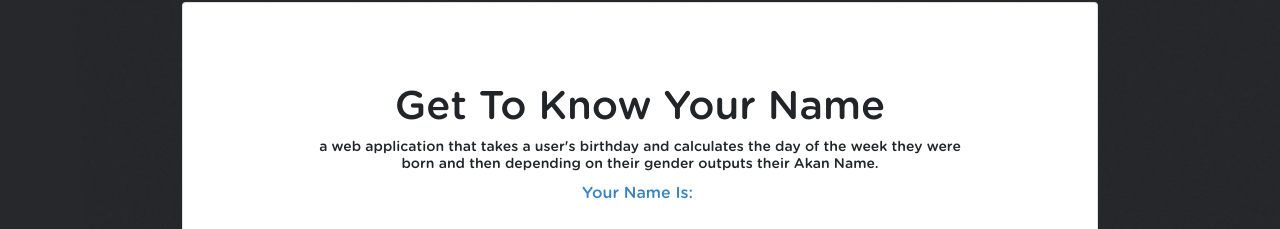
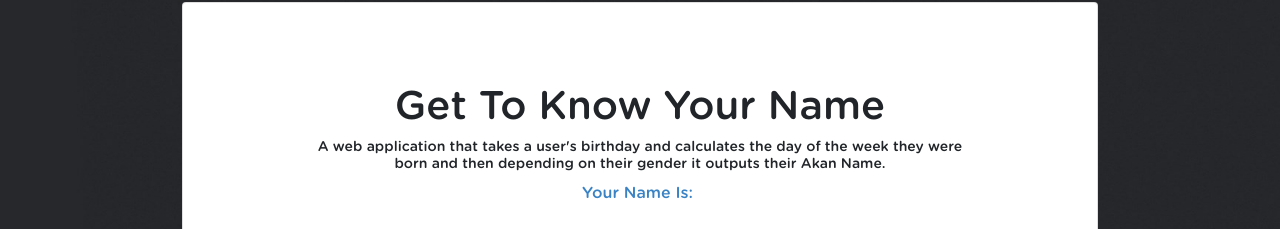
Before and after one commit to NgatiaJeffers/Birthday-cal, a plain HTML site: page index.html in a window 1280 px wide. Shown: the part 98-327 px from the top of the page. Drawn offline with Linux system fonts and the light colour scheme.

Commit message:
content added

```diff
--- a/index.html
+++ b/index.html
@@ -14,10 +14,10 @@
 <body>
     <div class="card">
         <div class="h1">Get To Know Your Name</div>
-        <h3 class="description">a web application that takes a user's birthday
+        <h3 class="description">A web application that takes a user's birthday
             and calculates the day of the week they were
             <br>
-            born and then depending on their gender outputs their Akan Name. </h3>
+            born and then depending on their gender it outputs their Akan Name. </h3>
         <p id="your-name">Your Name Is:&nbsp;</p>
     <form action="#" class="form">
         <div class="panel panel-default" >
@@ -56,15 +56,6 @@
 
 
 
-
-
-
-
-
-
-
-
-
     <script src="js/app.js"></script>
 </body>
 </html>
```
